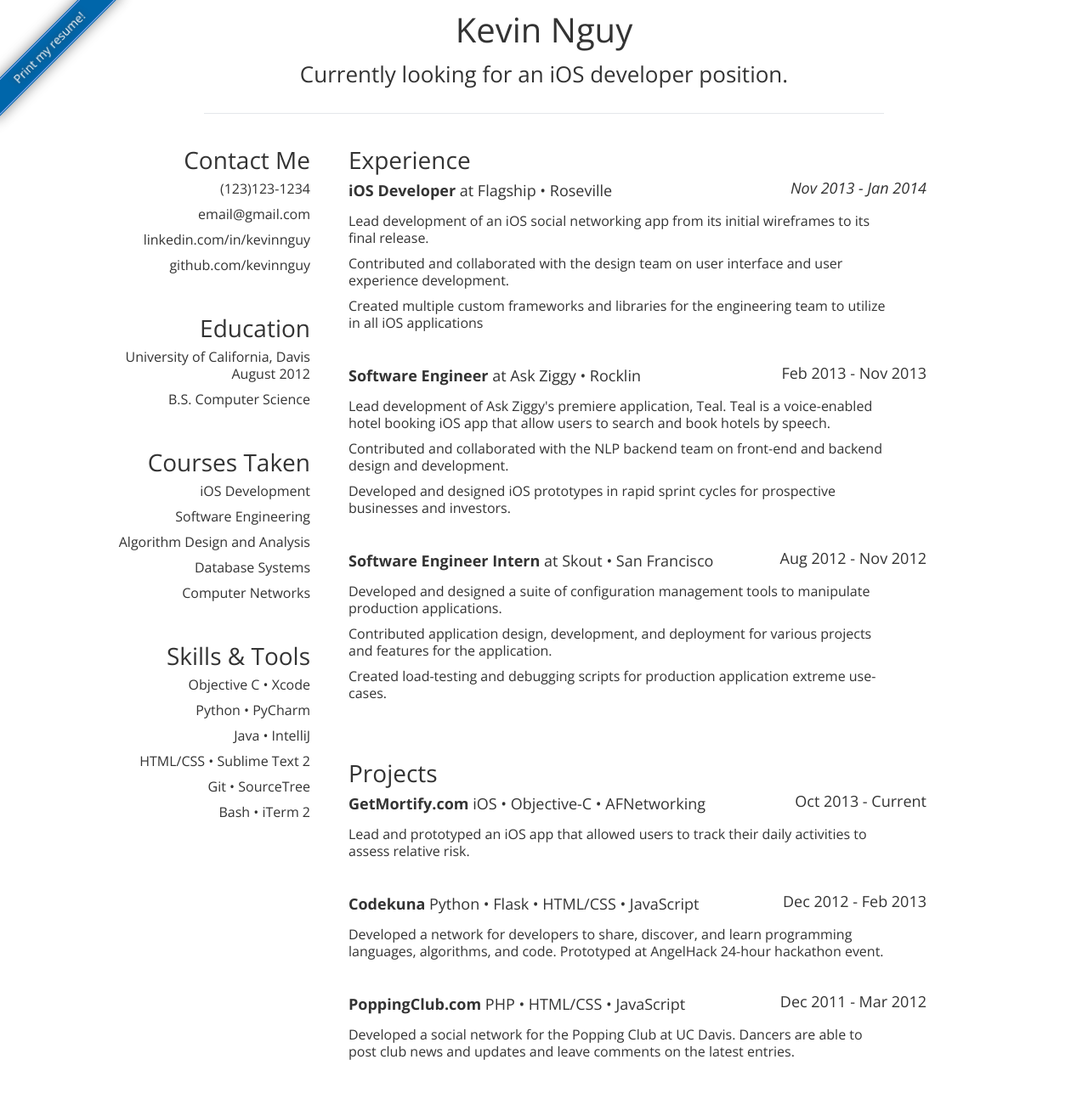
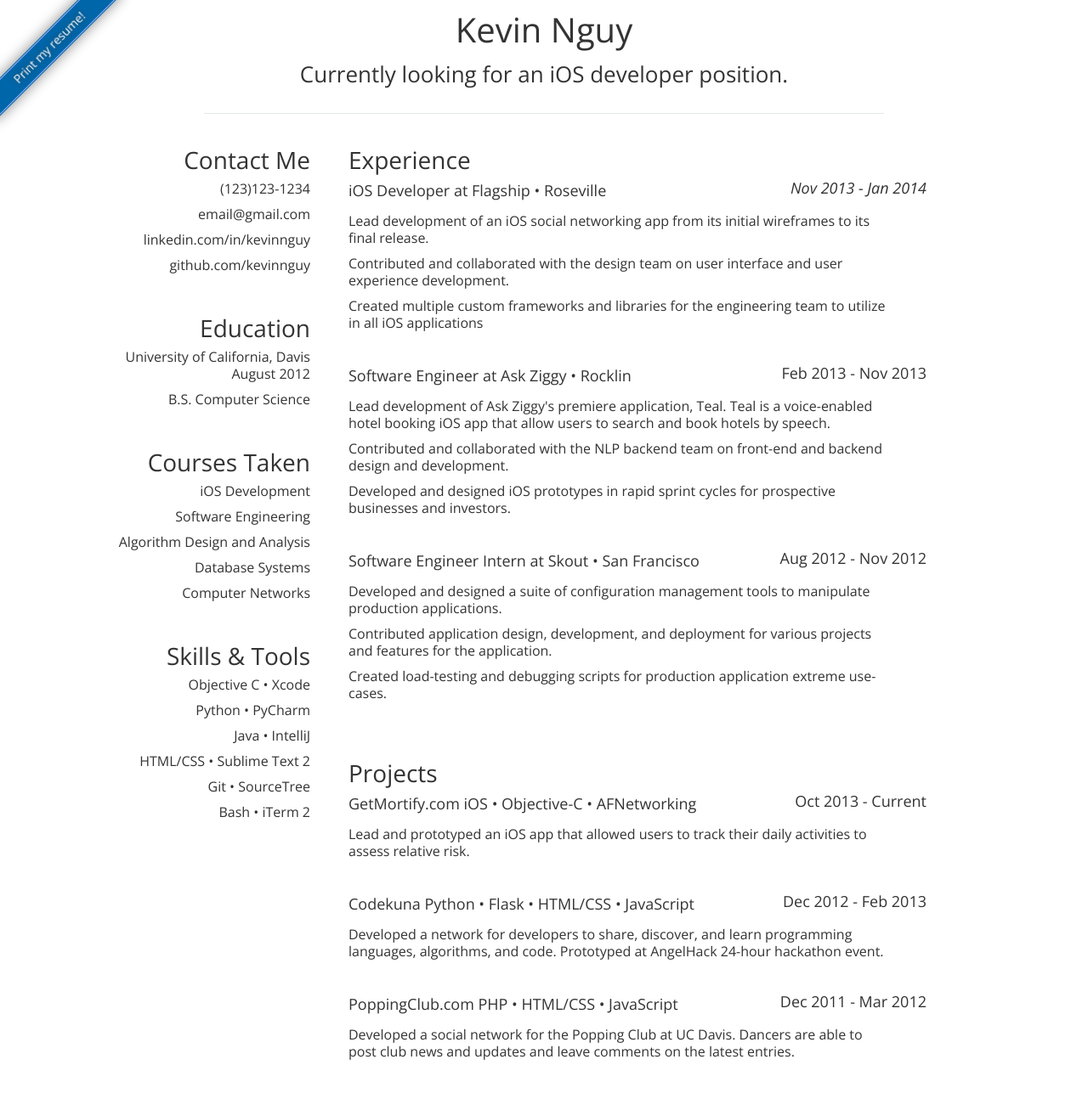
Before and after one commit to kevinnguy/kevinnguy.github.com, a Jekyll site: the page index.html, which Jekyll copies as it is, in a window 1280 px wide. Shown: the whole page at 85% size. Built offline with Jekyll 4.4.1, drawn with Linux system fonts in a browser that asks for light colours.

Commit message:
Sorry for the poor description

```diff
--- a/static/css/new_style.css
+++ b/static/css/new_style.css
@@ -203,7 +203,7 @@ em
 { font-style:italic; }
 
 strong
-{ font-weight:bold; }
+{ font-weight:normal; }
 
 blockquote,blockquote p
 { color:#777;
@@ -724,8 +724,10 @@ width: 800px;
 
 li {
 	font-size: 16px;
+	font-weight: 300;
 }
 
 dt {
 	font-size: 18px;
+	font-weight: 300;
 }
```
